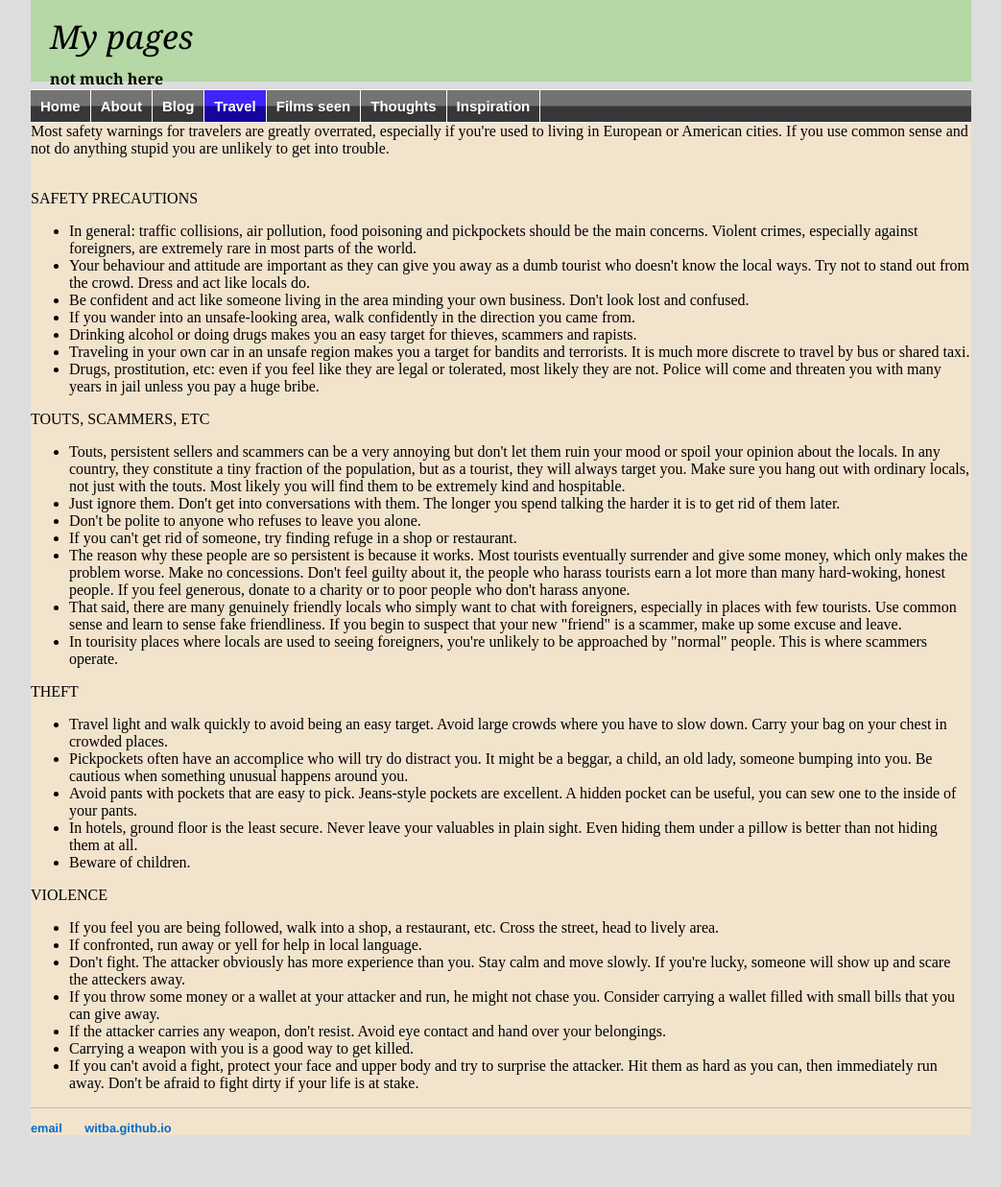
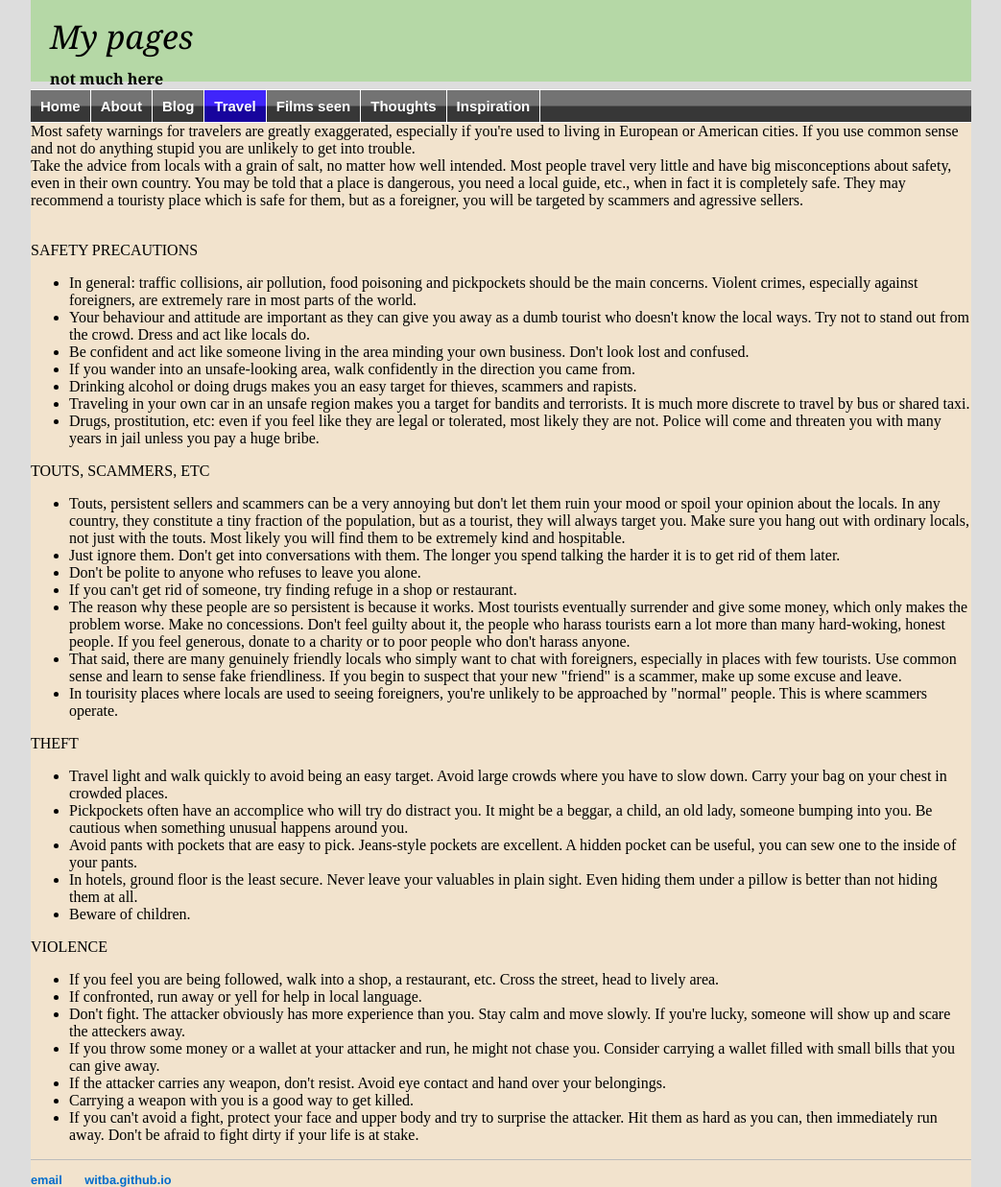
Before and after one commit to witba/witba.github.io, a Jekyll site: the page built from travel/safety.html, in a window 1280 px wide. Shown: the whole page at 96% size, without its empty margins (118-1161 px from the left). Built offline with Jekyll 4.4.1, drawn with Linux system fonts in a browser that asks for light colours; before the commit the page ends 1183 px from its top, so only the background shows below that.

Commit message:
Update safety.html

```diff
--- a/travel/safety.html
+++ b/travel/safety.html
@@ -1,11 +1,12 @@
 ---
 layout: travel
-title: Travel resources
+title: Travel advice
 ---
 
 <div class="travel">
 
-Most safety warnings for travelers are greatly overrated, especially if you're used to living in European or American cities. If you use common sense and not do anything stupid you are unlikely to get into trouble.<br>
+Most safety warnings for travelers are greatly exaggerated, especially if you're used to living in European or American cities. If you use common sense and not do anything stupid you are unlikely to get into trouble.<br>
+Take the advice from locals with a grain of salt, no matter how well intended. Most people travel very little and have big misconceptions about safety, even in their own country. You may be told that a place is dangerous, you need a local guide, etc., when in fact it is completely safe. They may recommend a touristy place which is safe for them, but as a foreigner, you will be targeted by scammers and agressive sellers.<br>
 <br>
 <p>SAFETY PRECAUTIONS</p>
 <ul>
```
